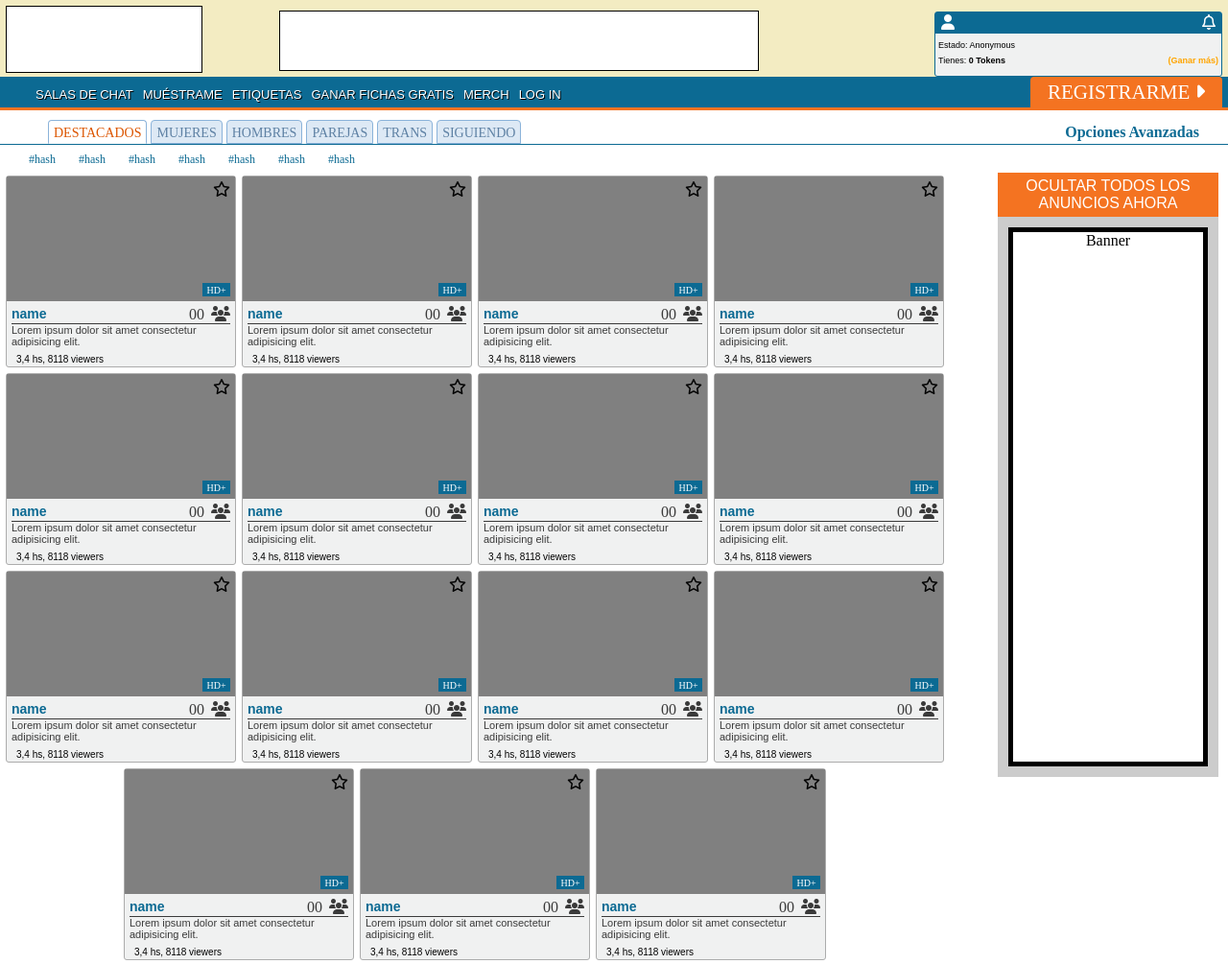
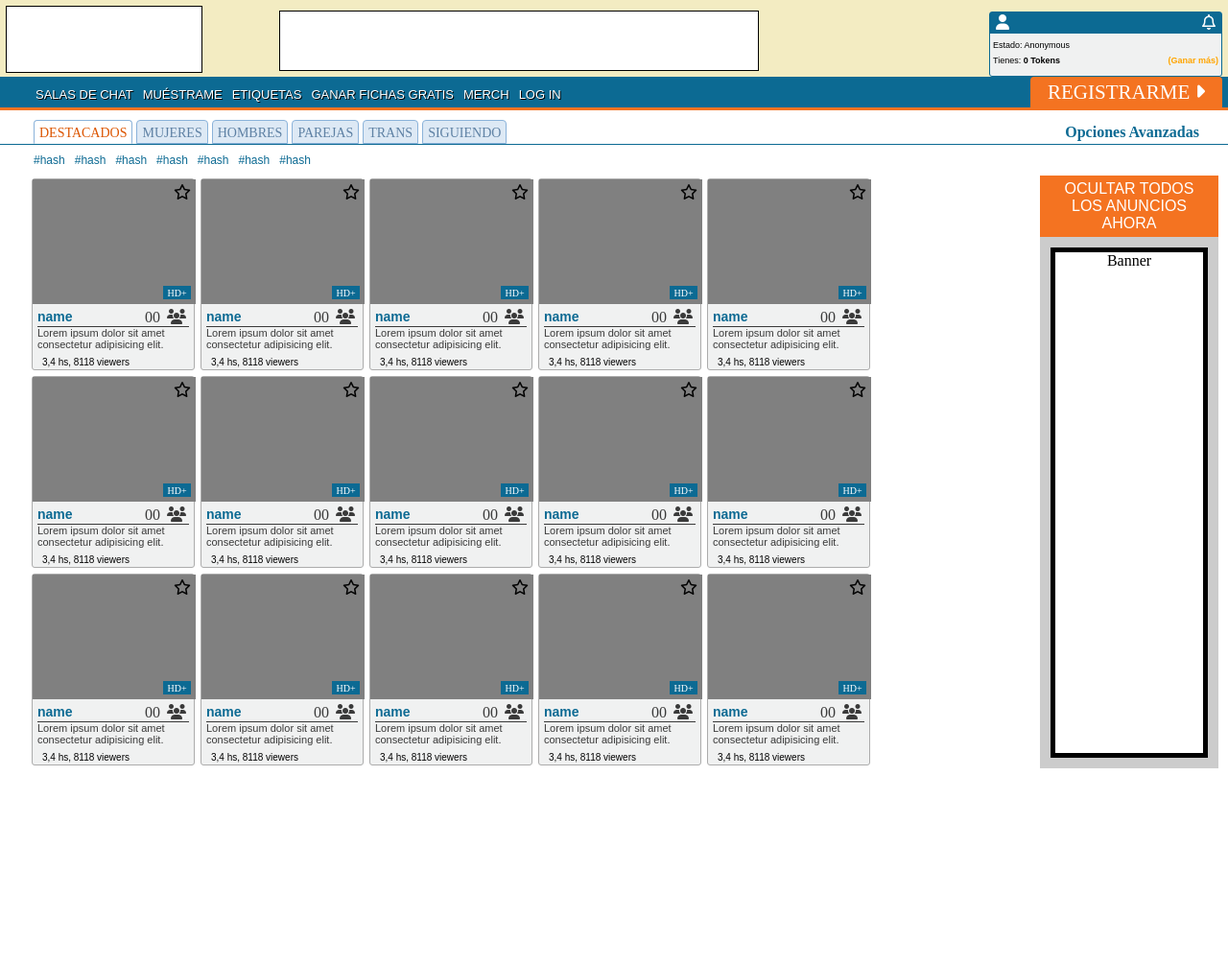
Before and after one commit to rosariolorenzo/test, a plain HTML site: page index.html in a window 1280 px wide. Shown: the whole page at 96% size. After the commit the page ends 802 px from the top, so only its background shows below. Drawn offline with Linux system fonts and the light colour scheme.

Commit message:
changes in desktop

```diff
--- a/sass/style.scss
+++ b/sass/style.scss
@@ -168,7 +168,6 @@ $font-page : sans-serif;
 .container-imgs{
 	display: flex;
 	flex-wrap: wrap;
-	justify-content: center;
 }
 .container-img{
 
@@ -213,6 +212,7 @@ $font-page : sans-serif;
 	.container-name{
 		display: flex;
 		justify-content: space-between;
+		width: 155px;
 		.name{
 			color: $color-background-page;
 			font-family: sans-serif;
@@ -272,6 +272,7 @@ $font-page : sans-serif;
 }
 @media (min-width: 992px){
 
+
 	.header-dekstop{
 		display: flex;
 		height: 80px;
@@ -308,7 +309,7 @@ $font-page : sans-serif;
 			position: relative;
 			box-sizing: border-box;
 			width: auto;
-			max-width: 300px;
+			max-width: 243px;
 			margin-top: 6px;
 			background-color: #f0f1f1;
 			height: 68px;
@@ -414,12 +415,16 @@ $font-page : sans-serif;
 	.hash-container {
 		display: flex;
 		align-items: center;
-		padding: 0 30px;
-		margin-bottom: 6px;
+		overflow: hidden;
+    	height: 16px;
+		text-align: left;
+		margin-left: 35px;
+
 		.hash-item {
+			font-family: Arial, Helvetica, sans-serif;
 			color: #0c6a93;
 			font-size: 12px;
-    		margin: 0 12px;
+    		padding-right: 10px;
 
 			&:first-child {
 				margin-left: 0;
@@ -428,7 +433,7 @@ $font-page : sans-serif;
 		}
 	}
 	.container-optiones-dekstop{
-		padding-left: 50px;
+		padding-left: 35px;
 		display: flex;
 		flex-direction: row;
 		position: relative;
@@ -480,24 +485,17 @@ $font-page : sans-serif;
 	.grid-wrapper {
 		display: flex;
 		justify-content: space-between;
+		margin-top: 8px;
 	}
 	.container-imgs{
-		width: 100%;
-		margin-right: 50px;
-
-	}
-	.container-img{
-		width: 240px;
-		height: 208;
-		.box-img{
-			width: 100%;
-		}
+			margin-left: 30px;
+			margin-right: 115px;
 	}
 
 	.banner-desktop {
 		max-height: 630px;
 		width: 100%;
-		max-width:  230px;
+		max-width:  186px;
     	text-align: center;
 		background: rgba(0,0,0,0.2);
 		display: flex;
```
Also changed, not shown: sass/style.css, 1 other file.
